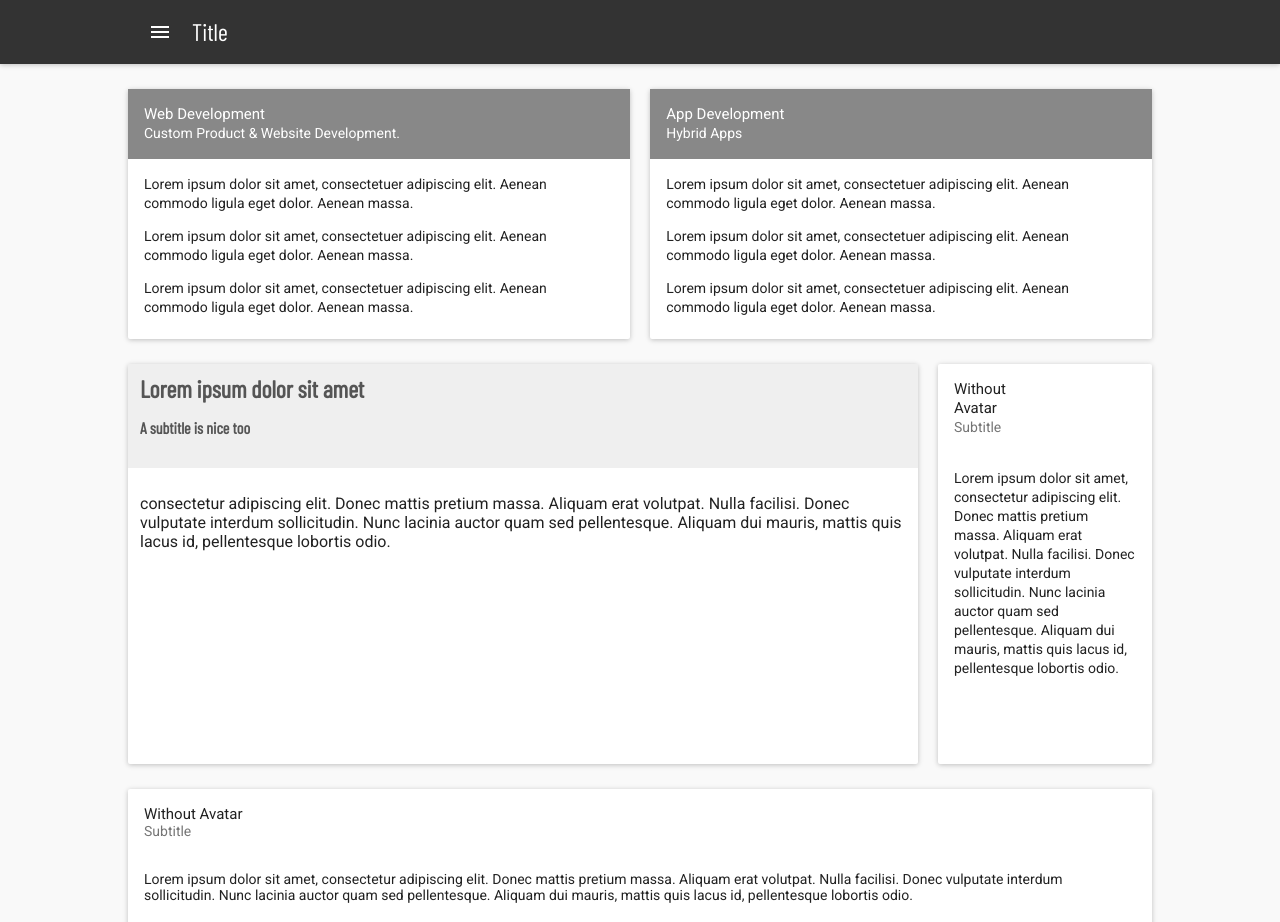
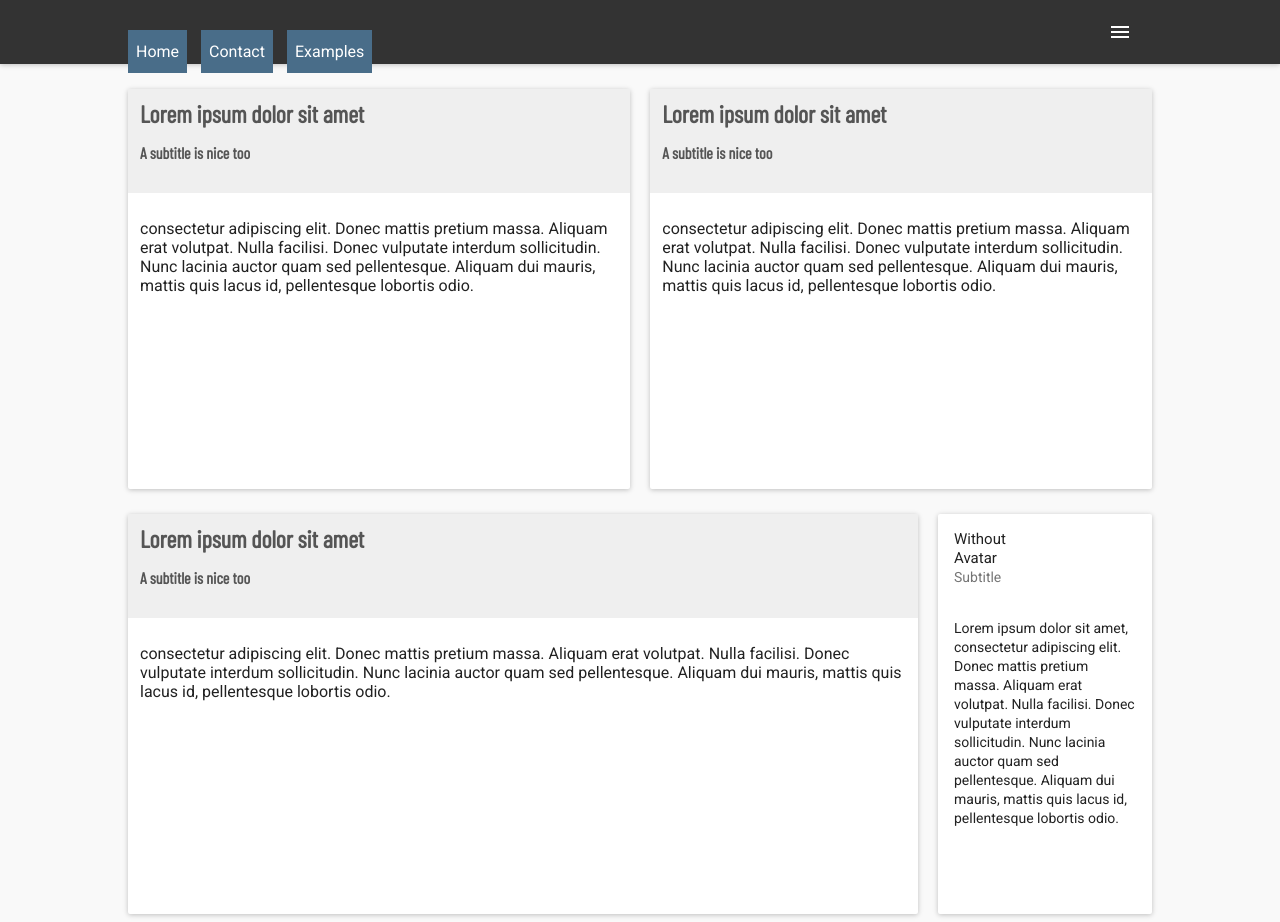
Before and after one commit to CowboyCode/reactjs-simple-modular-starter, a React app: page / in a window 1280 px wide. Shown: the top 922 px of the page. Built offline with nearby package versions, Linux system fonts and the light colour scheme.

Commit message:
moving layout elements around, can be igonored

```diff
--- a/src/js/global/appWrapper.js
+++ b/src/js/global/appWrapper.js
@@ -50,7 +50,7 @@ class AppWrapper extends Component {
     }
   }
 
-  renderTopLeftMenu = () => {
+  renderRightLeftMenu = () => {
     return (
       <IconMenu
         iconButtonElement={
@@ -71,6 +71,16 @@ class AppWrapper extends Component {
     )
   }
 
+  renderTopLeftMenu = () => {
+    return (
+      <div>
+        <span className="topNavi">
+          <Link to={`/`}>Home</Link> <Link to={`/contact`}>Contact</Link> <Link to={`/examples`}>Examples</Link>
+        </span>
+      </div>
+    )
+  }
+
   renderPageLoader = () => {
     if (this.state.loader === true) {
       return <CircularLoader />
@@ -86,8 +96,8 @@ class AppWrapper extends Component {
           <AppBar
             className="theTopBar"
             style={{ backgroundColor: '#333' }}
-            title="Title"
             iconElementLeft={this.renderTopLeftMenu()}
+            iconElementRight={this.renderRightLeftMenu()}
           />
           <div className="pageContent">
             {this.renderPageLoader()}
--- a/src/js/global/global.scss
+++ b/src/js/global/global.scss
@@ -35,6 +35,49 @@ body {
 
 .theTopBar {
   box-shadow: none !important;
+  position: relative;
+}
+
+span.topNavi {
+  position: absolute;
+  top: 30px;
+  left: 0px;
+
+  a {
+    color: #fff;
+    text-decoration: none;
+    display: inline-block;
+    padding: 12px 8px;
+    margin-right: 10px;
+    background: #496d89;
+
+    &:last-child {
+      margin-right: 0;
+    }
+
+    &:hover {
+      text-decoration: none;
+      background: #718ea4;
+    }
+  }
+}
+
+@media only screen and (max-width: 500px) {
+  .topMenu {
+    display: block;
+  }
+  span.topNavi {
+    display: none;
+  }
+}
+
+@media only screen and (min-width: 501px) {
+  .topMenu {
+    display: none;
+  }
+  span.topNavi {
+    display: inline-block;
+  }
 }
 
 .app-wrapper {
--- a/src/js/screens/app/AppScreen.js
+++ b/src/js/screens/app/AppScreen.js
@@ -9,46 +9,30 @@ class AppScreen extends Component {
   render() {
     return (
       <div className="appScreen">
-        <div className="card-wrapper">
-          <Card className="cardItem">
-            <CardHeader
-              title="Web Development"
-              subtitle="Custom Product &amp; Website Development."
-              className="actionHeader"
-            />
-            <CardText>
-              <span>
-                Lorem ipsum dolor sit amet, consectetuer adipiscing elit. Aenean commodo ligula eget dolor. Aenean
-                massa.
-              </span>
-              <p>
-                Lorem ipsum dolor sit amet, consectetuer adipiscing elit. Aenean commodo ligula eget dolor. Aenean
-                massa.
-              </p>
-              <p>
-                Lorem ipsum dolor sit amet, consectetuer adipiscing elit. Aenean commodo ligula eget dolor. Aenean
-                massa.
-              </p>
-            </CardText>
-          </Card>
+        <div className="content-wrapper">
+          <Paper className="contentItem half" zDepth={1}>
+            <header>
+              <h2>Lorem ipsum dolor sit amet</h2>
+              <h4>A subtitle is nice too</h4>
+            </header>
+            <p>
+              consectetur adipiscing elit. Donec mattis pretium massa. Aliquam erat volutpat. Nulla facilisi. Donec
+              vulputate interdum sollicitudin. Nunc lacinia auctor quam sed pellentesque. Aliquam dui mauris, mattis
+              quis lacus id, pellentesque lobortis odio.
+            </p>
+          </Paper>
 
-          <Card className="cardItem lastItem">
-            <CardHeader title="App Development" subtitle="Hybrid Apps" className="actionHeader" />
-            <CardText>
-              <span>
-                Lorem ipsum dolor sit amet, consectetuer adipiscing elit. Aenean commodo ligula eget dolor. Aenean
-                massa.
-              </span>
-              <p>
-                Lorem ipsum dolor sit amet, consectetuer adipiscing elit. Aenean commodo ligula eget dolor. Aenean
-                massa.
-              </p>
-              <p>
-                Lorem ipsum dolor sit amet, consectetuer adipiscing elit. Aenean commodo ligula eget dolor. Aenean
-                massa.
-              </p>
-            </CardText>
-          </Card>
+          <Paper className="contentItem half" zDepth={1}>
+            <header>
+              <h2>Lorem ipsum dolor sit amet</h2>
+              <h4>A subtitle is nice too</h4>
+            </header>
+            <p>
+              consectetur adipiscing elit. Donec mattis pretium massa. Aliquam erat volutpat. Nulla facilisi. Donec
+              vulputate interdum sollicitudin. Nunc lacinia auctor quam sed pellentesque. Aliquam dui mauris, mattis
+              quis lacus id, pellentesque lobortis odio.
+            </p>
+          </Paper>
         </div>
 
         <div className="content-wrapper">
--- a/src/js/screens/app/scss/_appScreen.scss
+++ b/src/js/screens/app/scss/_appScreen.scss
@@ -42,6 +42,10 @@
       min-height: 400px;
       padding: 0;
 
+      &.half {
+        max-width: 49%;
+      }
+
       header {
         background-color: #efefef !important;
         color: #555 !important;
@@ -64,4 +68,13 @@
       min-height: 400px;
     }
   }
+
+  @media only screen and (max-width: 800px) {
+    .contentItem,
+    .contentBar {
+      margin-top: 15px;
+      width: 100% !important;
+      max-width: 100% !important;
+    }
+  }
 }
```
